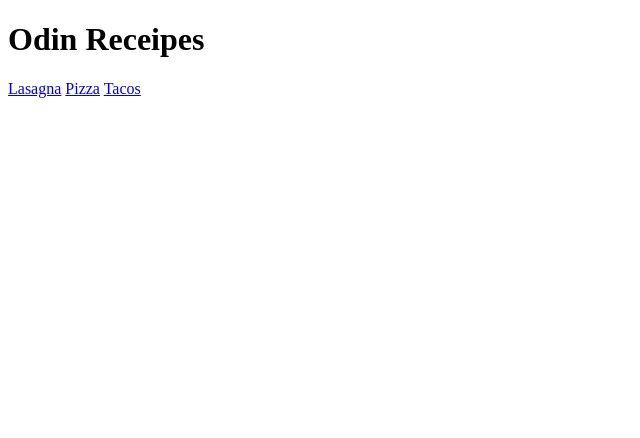
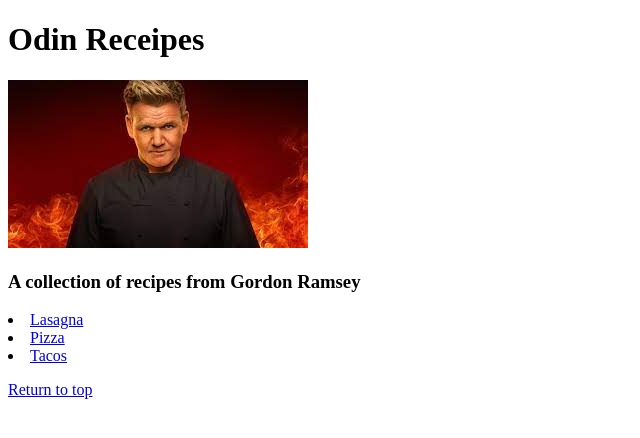
Before and after one commit to manny8912/odin-recipes, a plain HTML site: page index.html in a window 1280 px wide. Shown: the whole page, without its empty margins (0-640 px from the left). Drawn offline with Linux system fonts and the light colour scheme.

```diff
--- a/index.html
+++ b/index.html
@@ -7,14 +7,23 @@
     <title>Document</title>
 </head>
 <body>
-    <h1>Odin Receipes</h1>
+    <h1 id='header'>Odin Receipes</h1>
 
-    <a href="recipes/lasagna.html">Lasagna</a>
+    <img src="images/Gordon Ramsay.jpeg" alt="Gordon Ramsey">
 
-    <a href="recipes/Pizza.html">Pizza</a>
+    <h3 id='image label'>A collection of recipes from Gordon Ramsey</h3>
 
-    <a href="recipes/Tacos.html">Tacos</a>
+    <div>
+        <u1>
+            <li><a href="recipes/lasagna.html">Lasagna</a></li>
 
+            <li><a href="recipes/Pizza.html">Pizza</a></li>
+
+            <li><a href="recipes/Tacos.html">Tacos</a></li>
+        </u1>
+    </div>
+    <p></p>
+    <a href="#header">Return to top</a>
 
 </body>
 </html>
```
Also changed, not shown: recipes/Pizza.html (+6 -1 lines), recipes/Tacos.html (+6 -1 lines), recipes/lasagna.html (+7 -1 lines), images/Gordon Ramsay.jpeg (added).
